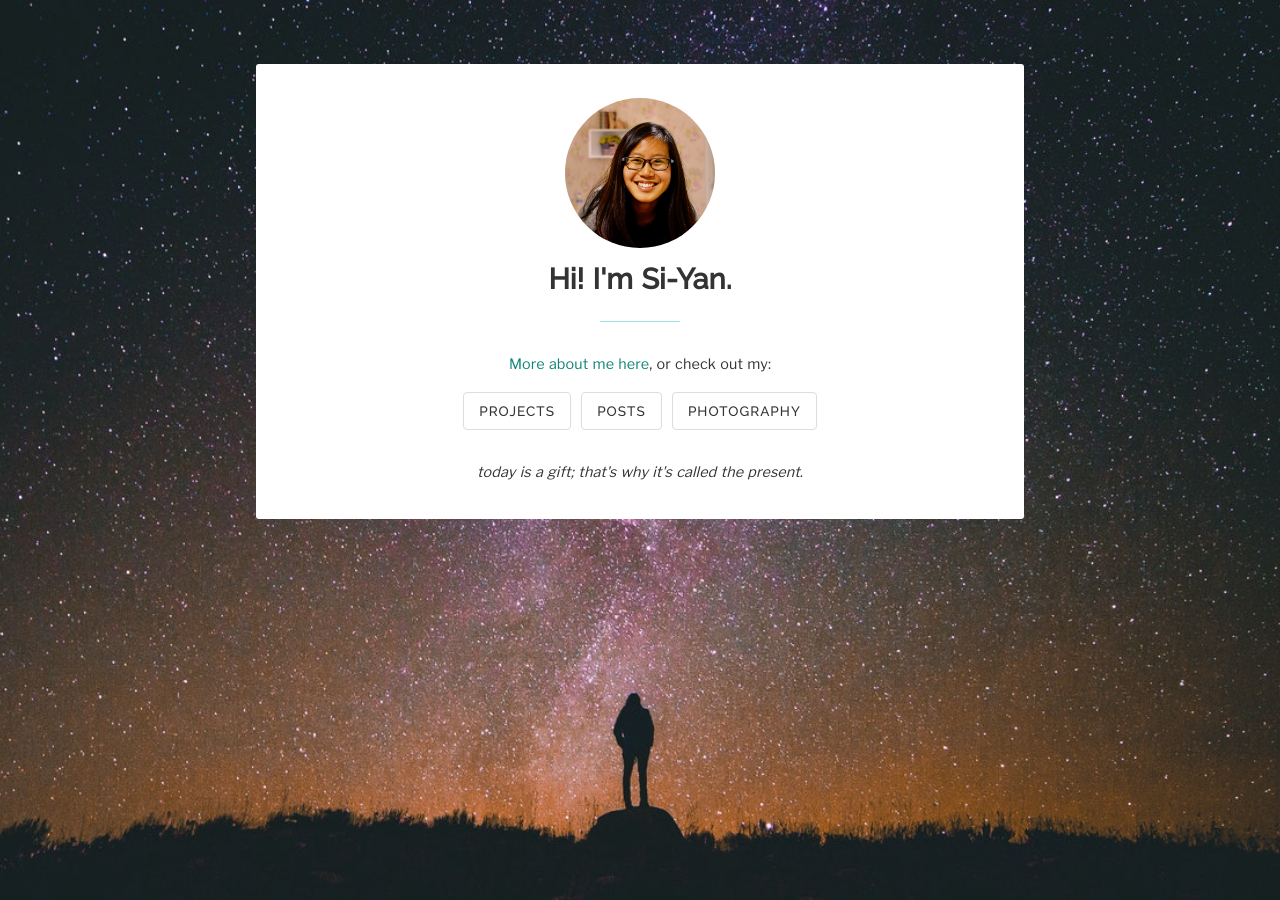
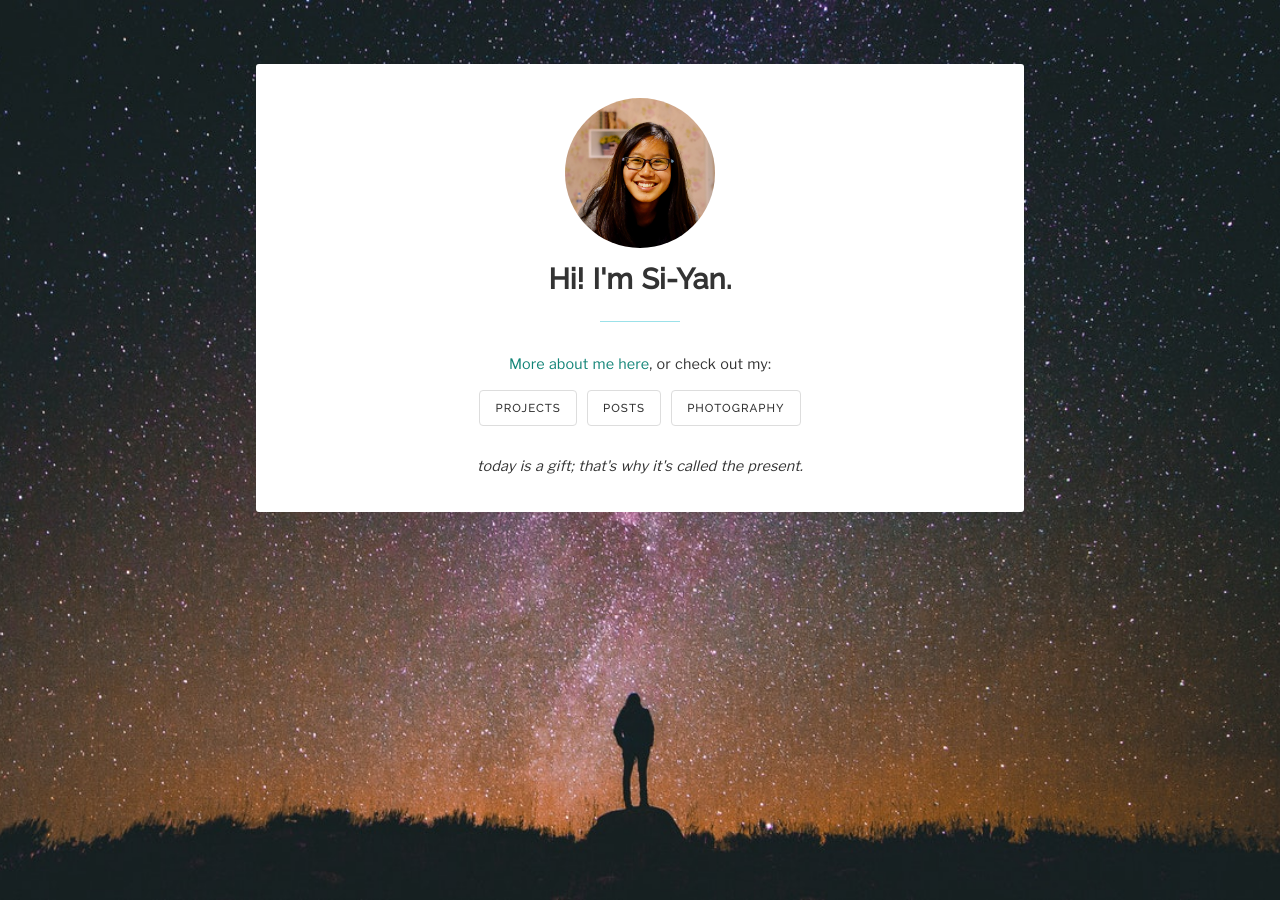
Before and after one commit to siyant/siyant.github.io, a Jekyll site: the page built from index.md, in a window 1280 px wide. Built offline with Jekyll 4.4.1, drawn with Linux system fonts in a browser that asks for light colours; nearby versions of some CDN libraries.

Commit message:
Correct .btn font-size

```diff
--- a/_sass/main.scss
+++ b/_sass/main.scss
@@ -52,6 +52,7 @@ body {
 
   &.home {
     width: 100%;
+    min-width: 360px;
     padding: 20px 10px;
     text-align: center;
   }
@@ -98,7 +99,7 @@ button, .btn {
   text-transform: uppercase;
   font-weight: 500;
   letter-spacing: 1px;
-  font-size: 0.85rem;
+  font-size: 0.8em;
   line-height: 3;
   margin: 0 3px;
 
```
